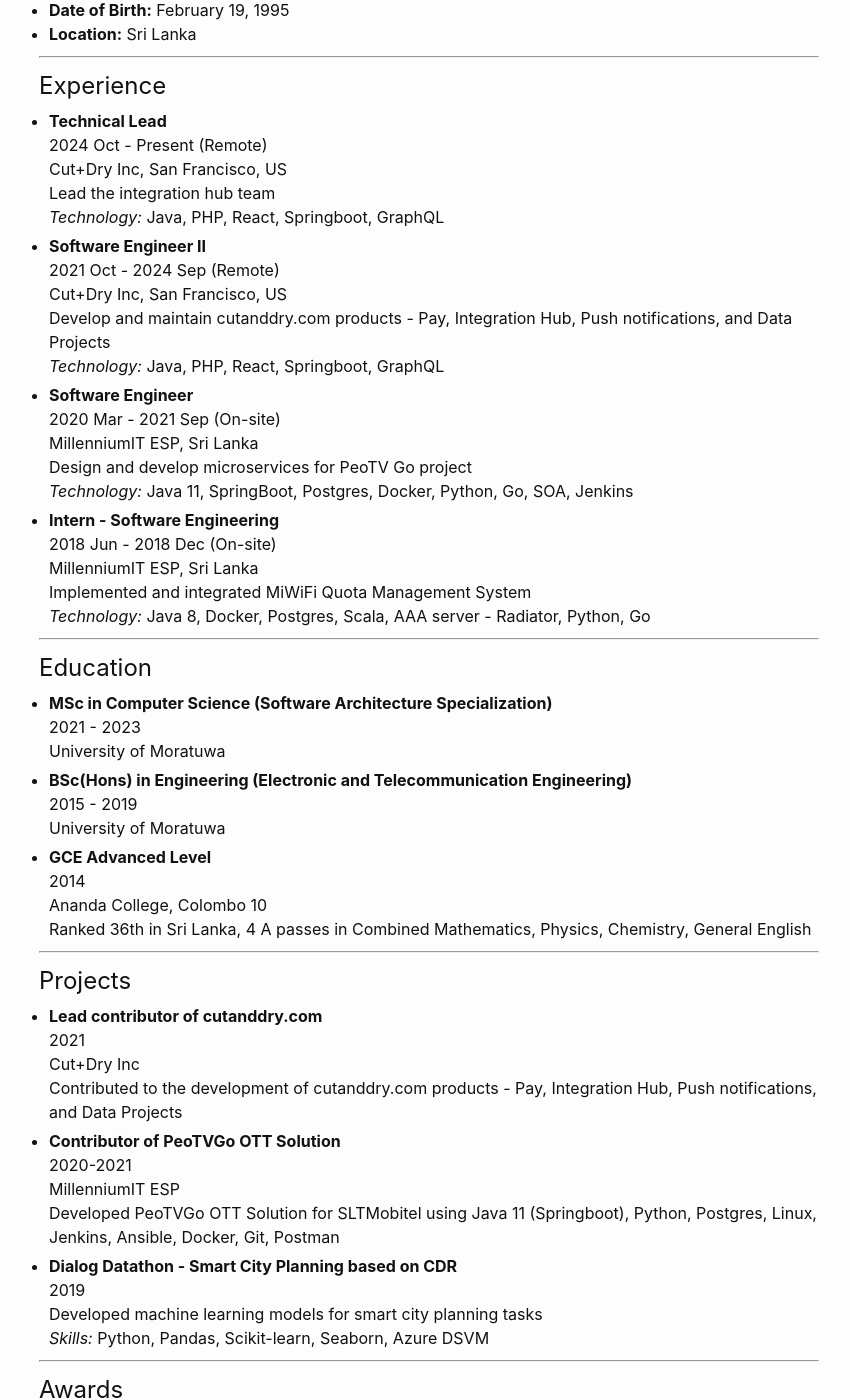
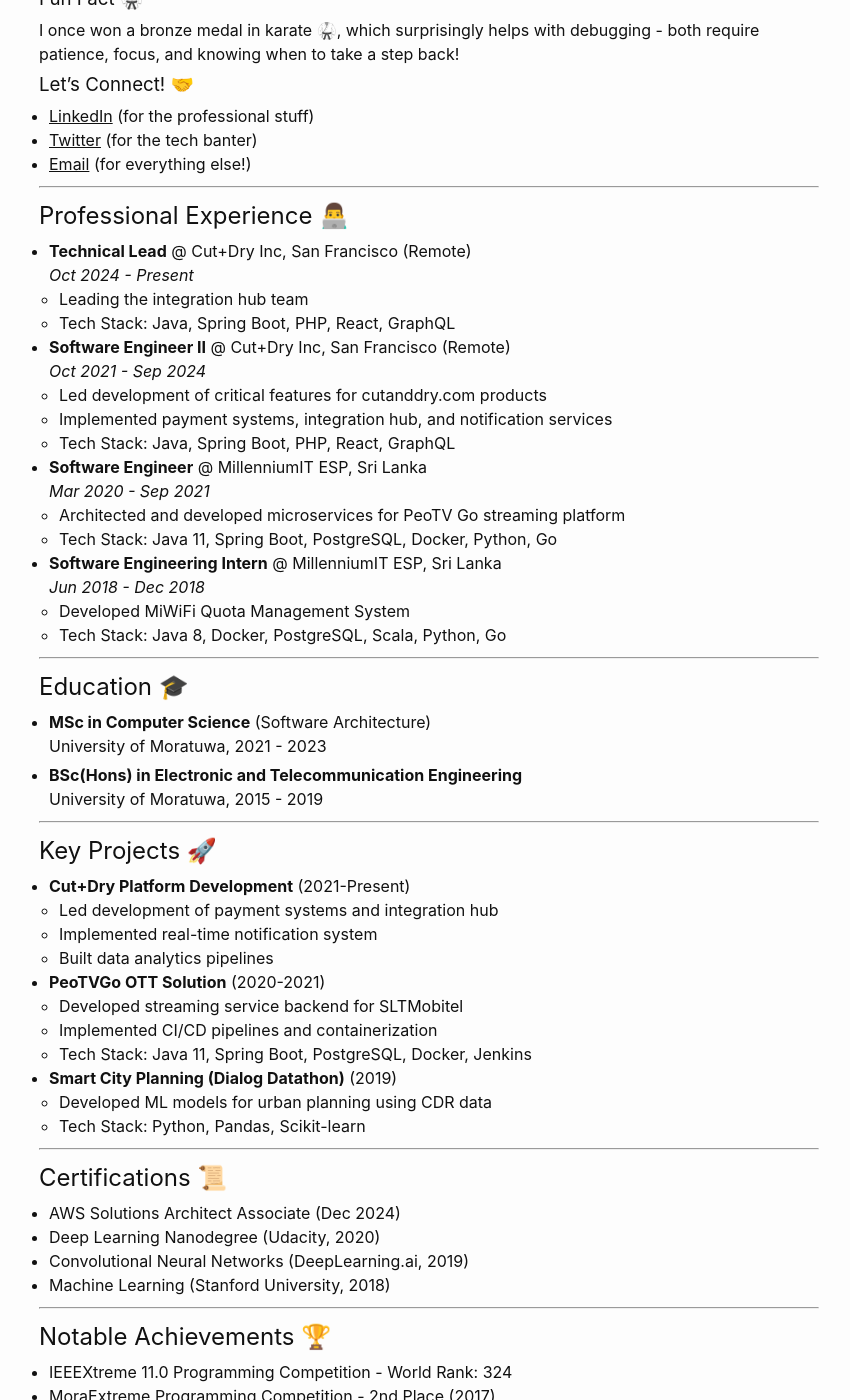
Before and after one commit to isurunuwanthilaka/isurunuwanthilaka.github.io, a Jekyll site: the page built from about.md, in a window 1280 px wide and 1400 px high, scrolled down 260 px. Shown: the whole window, without its empty margins (211-1061 px from the left). Built offline with Jekyll 4.4.1, drawn with Linux system fonts in a browser that asks for light colours; nearby versions of some CDN libraries; some of the changed text lies outside the part shown.

Commit message:
add new section

```diff
--- a/_includes/header.html
+++ b/_includes/header.html
@@ -5,24 +5,20 @@
     {%- assign titles_size = site.pages | map: 'title' | join: '' | size -%}
     {%- if titles_size > 0 -%}
     <nav class="site-nav">
-      <input type="checkbox" id="nav-trigger" class="nav-trigger"/>
+      <input type="checkbox" id="nav-trigger" class="nav-trigger" />
       <label for="nav-trigger">
-          <span class="menu-icon">
-            <svg viewBox="0 0 18 15" width="18px" height="15px">
-              <path
-                d="M18,1.484c0,0.82-0.665,1.484-1.484,1.484H1.484C0.665,2.969,0,2.304,0,1.484l0,0C0,0.665,0.665,0,1.484,0 h15.032C17.335,0,18,0.665,18,1.484L18,1.484z M18,7.516C18,8.335,17.335,9,16.516,9H1.484C0.665,9,0,8.335,0,7.516l0,0 c0-0.82,0.665-1.484,1.484-1.484h15.032C17.335,6.031,18,6.696,18,7.516L18,7.516z M18,13.516C18,14.335,17.335,15,16.516,15H1.484 C0.665,15,0,14.335,0,13.516l0,0c0-0.82,0.665-1.483,1.484-1.483h15.032C17.335,12.031,18,12.695,18,13.516L18,13.516z"/>
-            </svg>
-          </span>
+        <span class="menu-icon">
+          <svg viewBox="0 0 18 15" width="18px" height="15px">
+            <path
+              d="M18,1.484c0,0.82-0.665,1.484-1.484,1.484H1.484C0.665,2.969,0,2.304,0,1.484l0,0C0,0.665,0.665,0,1.484,0 h15.032C17.335,0,18,0.665,18,1.484L18,1.484z M18,7.516C18,8.335,17.335,9,16.516,9H1.484C0.665,9,0,8.335,0,7.516l0,0 c0-0.82,0.665-1.484,1.484-1.484h15.032C17.335,6.031,18,6.696,18,7.516L18,7.516z M18,13.516C18,14.335,17.335,15,16.516,15H1.484 C0.665,15,0,14.335,0,13.516l0,0c0-0.82,0.665-1.483,1.484-1.483h15.032C17.335,12.031,18,12.695,18,13.516L18,13.516z" />
+          </svg>
+        </span>
       </label>
 
       <div class="trigger">
         <a class="page-link" href="/">{{'Notes' }}</a>
-        {%- for path in page_paths -%}
-        {%- assign my_page = site.pages | where: "path", path | first -%}
-        {%- if my_page.title -%}
-        <a class="page-link" href="{{ my_page.url | relative_url }}">{{ my_page.title | escape }}</a>
-        {%- endif -%}
-        {%- endfor -%}
+        <a class="page-link" href="/teaching">{{'Teaching' }}</a>
+        <a class="page-link" href="/about">{{'About' }}</a>
       </div>
     </nav>
     {%- endif -%}
--- a/about.md
+++ b/about.md
@@ -6,127 +6,86 @@
 
 ## Hello World! 🌎
 
-I am Isuru Nuwanthilaka, a senior engineer from Sri Lanka 🇱🇰.
+Hey there! I'm Isuru, a code-loving Technical Lead from the beautiful island of Sri Lanka 🇱🇰.
 
-All thoughts are my very own!
+### What I Do 💻
+I'm passionate about building things that scale (except my coffee intake ☕, that's already at max scale). My tech toolbox includes Java, Spring Boot, and all things cloud-native. Currently leading teams remotely and loving every bit of it!
 
-Find me on [LinkedIn](https://www.linkedin.com/in/isurunuwanthilaka/) & [Twitter](https://twitter.com/isuuuru)
+### Fun Fact 🥋
+I once won a bronze medal in karate 🥋, which surprisingly helps with debugging - both require patience, focus, and knowing when to take a step back!
+
+### Let's Connect! 🤝
+- [LinkedIn](https://www.linkedin.com/in/isurunuwanthilaka/) (for the professional stuff)
+- [Twitter](https://twitter.com/isuuuru) (for the tech banter)
+- [Email](mailto:isurunuwanthilaka@gmail.com) (for everything else!)
 
 ---
 
-- **Email:** [isurunuwanthilaka@gmail.com](mailto:isurunuwanthilaka@gmail.com)
-- **Phone:** +94 77 387 1605
-- **Date of Birth:** February 19, 1995
-- **Location:** Sri Lanka
+## Professional Experience 👨‍💻
+
+- **Technical Lead** @ Cut+Dry Inc, San Francisco (Remote)
+  _Oct 2024 - Present_
+  - Leading the integration hub team
+  - Tech Stack: Java, Spring Boot, PHP, React, GraphQL
+
+- **Software Engineer II** @ Cut+Dry Inc, San Francisco (Remote)
+  _Oct 2021 - Sep 2024_
+  - Led development of critical features for cutanddry.com products
+  - Implemented payment systems, integration hub, and notification services
+  - Tech Stack: Java, Spring Boot, PHP, React, GraphQL
+
+- **Software Engineer** @ MillenniumIT ESP, Sri Lanka
+  _Mar 2020 - Sep 2021_
+  - Architected and developed microservices for PeoTV Go streaming platform
+  - Tech Stack: Java 11, Spring Boot, PostgreSQL, Docker, Python, Go
+
+- **Software Engineering Intern** @ MillenniumIT ESP, Sri Lanka
+  _Jun 2018 - Dec 2018_
+  - Developed MiWiFi Quota Management System
+  - Tech Stack: Java 8, Docker, PostgreSQL, Scala, Python, Go
 
 ---
 
-## Experience
+## Education 🎓
 
-- **Technical Lead**
-  2024 Oct - Present (Remote)
-  Cut+Dry Inc, San Francisco, US
-  Lead the integration hub team
-  _Technology:_ Java, PHP, React, Springboot, GraphQL
+- **MSc in Computer Science** (Software Architecture)
+  University of Moratuwa, 2021 - 2023
 
-- **Software Engineer II**
-  2021 Oct - 2024 Sep (Remote)
-  Cut+Dry Inc, San Francisco, US
-  Develop and maintain cutanddry.com products - Pay, Integration Hub, Push notifications, and Data Projects
-  _Technology:_ Java, PHP, React, Springboot, GraphQL
-
-- **Software Engineer**
-  2020 Mar - 2021 Sep (On-site)
-  MillenniumIT ESP, Sri Lanka
-  Design and develop microservices for PeoTV Go project
-  _Technology:_ Java 11, SpringBoot, Postgres, Docker, Python, Go, SOA, Jenkins
-
-- **Intern - Software Engineering**
-  2018 Jun - 2018 Dec (On-site)
-  MillenniumIT ESP, Sri Lanka
-  Implemented and integrated MiWiFi Quota Management System
-  _Technology:_ Java 8, Docker, Postgres, Scala, AAA server - Radiator, Python, Go
+- **BSc(Hons) in Electronic and Telecommunication Engineering**
+  University of Moratuwa, 2015 - 2019
 
 ---
 
-## Education
+## Key Projects 🚀
 
-- **MSc in Computer Science (Software Architecture Specialization)**
-  2021 - 2023
-  University of Moratuwa
+- **Cut+Dry Platform Development** (2021-Present)
+  - Led development of payment systems and integration hub
+  - Implemented real-time notification system
+  - Built data analytics pipelines
 
-- **BSc(Hons) in Engineering (Electronic and Telecommunication Engineering)**
-  2015 - 2019
-  University of Moratuwa
+- **PeoTVGo OTT Solution** (2020-2021)
+  - Developed streaming service backend for SLTMobitel
+  - Implemented CI/CD pipelines and containerization
+  - Tech Stack: Java 11, Spring Boot, PostgreSQL, Docker, Jenkins
 
-- **GCE Advanced Level**
-  2014
-  Ananda College, Colombo 10
-  Ranked 36th in Sri Lanka, 4 A passes in Combined Mathematics, Physics, Chemistry, General English
+- **Smart City Planning (Dialog Datathon)** (2019)
+  - Developed ML models for urban planning using CDR data
+  - Tech Stack: Python, Pandas, Scikit-learn
 
 ---
 
-## Projects
+## Certifications 📜
 
-- **Lead contributor of cutanddry.com**
-  2021
-  Cut+Dry Inc
-  Contributed to the development of cutanddry.com products - Pay, Integration Hub, Push notifications, and Data Projects
-
-- **Contributor of PeoTVGo OTT Solution**
-  2020-2021
-  MillenniumIT ESP
-  Developed PeoTVGo OTT Solution for SLTMobitel using Java 11 (Springboot), Python, Postgres, Linux, Jenkins, Ansible, Docker, Git, Postman
-
-- **Dialog Datathon - Smart City Planning based on CDR**
-  2019
-  Developed machine learning models for smart city planning tasks
-  _Skills:_ Python, Pandas, Scikit-learn, Seaborn, Azure DSVM
+- AWS Solutions Architect Associate (Dec 2024)
+- Deep Learning Nanodegree (Udacity, 2020)
+- Convolutional Neural Networks (DeepLearning.ai, 2019)
+- Machine Learning (Stanford University, 2018)
 
 ---
 
-## Awards
+## Notable Achievements 🏆
 
-- **IEEEXtreme 11.0 - World Rank: 324**
-  2018, University of Moratuwa
-  24 Hour International Programming Competition organized by IEEE. Member of the 3-member team CLIC
-
-- **MoraExtreme Programming Competition**
-  2016-2017, University of Moratuwa
-  Member of Team CLIC, 6th place (2016), 2nd place (2017)
-
-- **Dialog Merit scholarship 2012**
-  2012, Ananda College, Colombo 10
-  Dialog Merit scholarship for Colombo district based on special achievements at G.C.E. Ordinary Level 2011
-
-- **Class First and Subject Prizes**
-  2007-2014, Ananda College, Colombo 10
-  General Proficiency Prize for 6 years, Subject Prizes in Chemistry, Health and Physical Education, Buddhism, Science, Tamil
-
-- **3rd SAARC-Bronze Medal and TIGSKC - Silver Medal**
-  2007, Ananda College, Colombo 10
-  3rd SAARC open karate-do championship 2007, Allahabad, India. TIGSKC - Silver Medal in Triangular and International Goodwill School karate championship, Sri Lanka 2007
-
----
-
-## Certifications
-
-- **Deep Learning Nanodegree**
-  2020, Udacity
-  NN, CNN, RNN, GAN, and hands-on AWS SageMaker deployment.
-  Completion ID: [434M3LSP](https://graduation.udacity.com/confirm/434M3LSP)
-
-- **Convolutional Neural Networks**
-  2019, Coursera
-  Offered by DeepLearning.ai
-  Completion ID: [CK6PDQEX3S2M](https://www.coursera.org/account/accomplishments/verify/CK6PDQEX3S2M)
-
-- **Core Database Concepts**
-  2019, Coursera
-  Offered by Arizona State University
-  Completion ID: [CUGAGTPYMYCC](https://www.coursera.org/account/accomplishments/verify/CUGAGTPYMYCC)
-
-- **Machine Learning**
-  2018, Coursera
-  Offered by Stanford, Andrew Ng
-  Completion ID: [LYJZCS8BPSLD](https://www.coursera.org/account/accomplishments/verify/LYJZCS8BPSLD)
+- IEEEXtreme 11.0 Programming Competition - World Rank: 324
+- MoraExtreme Programming Competition - 2nd Place (2017)
+- Dialog Merit Scholarship Recipient (2012)
+- SAARC Karate Championship - Bronze Medal (2007)
```
Also changed, not shown: teaching.md (added, +17 -0 lines), 1 other file.
